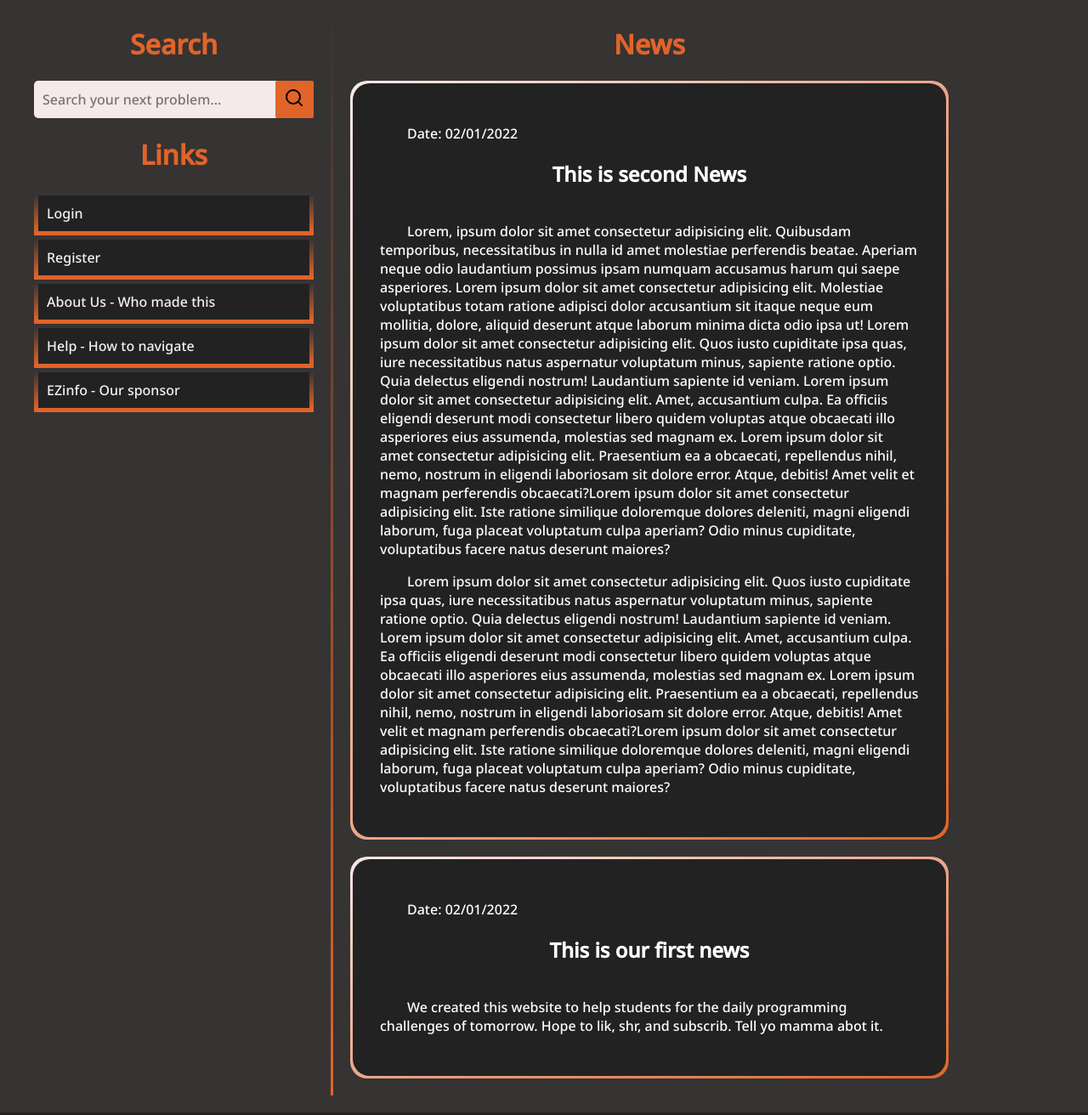
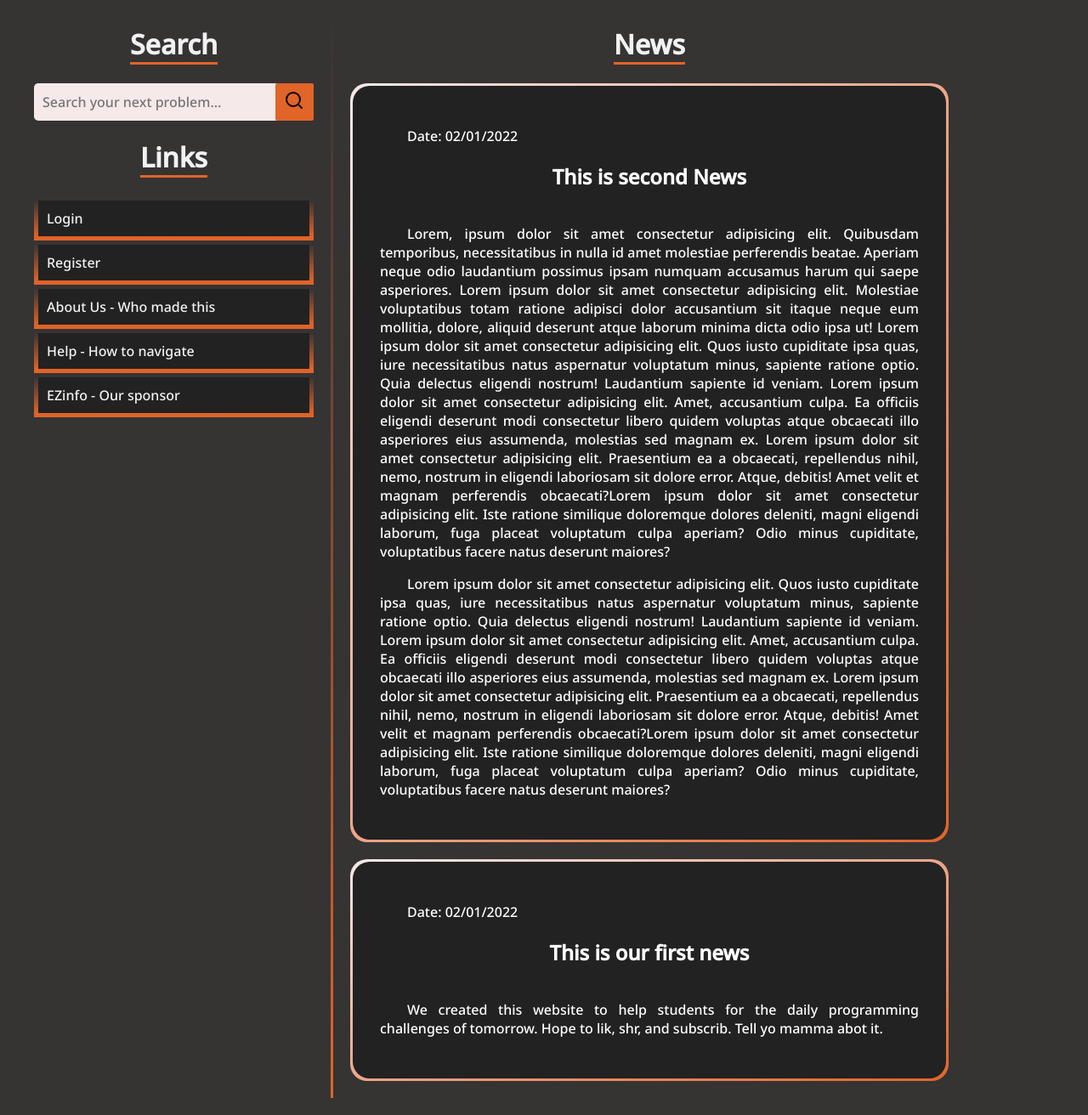
Before and after one commit to ValeuDoamne/In-form-atiX, a PHP site: page / in a window 1280 px wide. Shown: the part 51-1363 px from the top of the page at 85% size. Run offline with PHP 8.4, Linux system fonts and the light colour scheme.

Commit message:
Add files via upload

```diff
--- a/assets/css/style.css
+++ b/assets/css/style.css
@@ -11,8 +11,6 @@ a, h2, h3, h4, p {
   font-family: 'Noto Sans', sans-serif;
 }
 
-
-
 a {
 text-decoration: none;
 color:#E16428;
@@ -24,7 +22,9 @@ p.small {
 
 .main h1 {
   font-family: 'Noto Sans', sans-serif;
-    color: #E16428;
+  color:#f2f2f2;
+  border-bottom: 3px solid #E16428;
+  display: inline-block;
 }
 
 .topnav {
@@ -57,8 +57,7 @@ p.small {
   color: black;
 }
 
-.topnav .title
-{
+.topnav .title {
   color: #E16428;
   font-size: large;
   font-family: "Roboto";
@@ -70,6 +69,7 @@ main {
 
 .main {
   margin-top: 40px;
+  text-align: center;
 }
 
 main.centered-page {
@@ -79,6 +79,7 @@ main.centered-page {
 }
 
 main.centered-page h1 {
+font-family: 'Noto Sans', sans-serif;
 display: inline-block;
 border-bottom: solid 3px #E16428;
 padding: 0 0.25em;
@@ -167,12 +168,11 @@ form.login button[type="button"]:hover {
 background-color: rgba(225, 100, 40, 0.7);
 }
 
-@media screen and (max-width:400px){
+@media screen and (max-width:400px) {
 form.login {
   margin: 0.5em;
 }
 }
-
 
 .index-grid {
   display: grid;
@@ -192,7 +192,9 @@ form.login button[type="button"]:hover {
 }
 
 .news-container {
-    margin: 20px;
+  margin-left: 20px;
+  margin-right: 20px;
+  margin-bottom: 20px;
   padding: 1rem;
   background-image: linear-gradient(to bottom right, #F6E9E9, #E16428);
   border-radius: 20px;
@@ -217,9 +219,11 @@ form.login button[type="button"]:hover {
 
 .news-container .news-content .news-date {
   white-space:nowrap;
+  text-align: left;
 }
 
 .news-container .news-content {
+  text-align: justify;
   border-radius: 20px;
   background: #222;
   color: white;
@@ -239,10 +243,13 @@ form.login button[type="button"]:hover {
 
 .sidenav .sidenav-container {
   border-width: 10px;
-    margin: 20px;
+  margin-left: 20px;
+  margin-right: 20px;
+  margin-bottom: 20px;
 }
 
 .sidenav .sidenav-container .searchbar {
+  text-align: left;
   background-color: #F6E9E9;
   color:#272121;
   width: 300px;
@@ -279,6 +286,7 @@ form.login button[type="button"]:hover {
 }
 
 .sidenav .sidenav-container a {
+  text-align: left;
   border: solid;
   border-width: 5px;
   padding: 10px;
@@ -330,6 +338,7 @@ form.login button[type="button"]:hover {
 
 .mainAbout h1 {
 margin-top: 15px;
+font-family: 'Noto Sans', sans-serif;
 font-size: 33px;
 color:#f2f2f2;
 border-bottom: 3px solid #E16428;
@@ -338,6 +347,7 @@ form.login button[type="button"]:hover {
 
 .mainAbout h2 {
 margin-top: 15px;
+font-family: 'Noto Sans', sans-serif;
 font-size: 33px;
 color:#f2f2f2;
 border-bottom: 3px solid #E16428;
--- a/index.html
+++ b/index.html
@@ -13,9 +13,7 @@
 </head>
 <body>
     <header class="topnav">
-
         <a href="index.html" class="title">In-form-atiX</a>
-
         <input class="toggle"  id="toggle" type="checkbox" />
         <label class="hamburger" for="toggle">
             <div class="top"></div>
@@ -42,8 +40,6 @@
                             <img src="./assets/imgs/search.svg" onerror="Search" />
                         </button>
                     </form>
-                </div>
-                <div class="sidenav-container">
                     <h1>Links</h1>
                     <a href="login.html">Login</a>
                     <a href="register.html">Register</a>
@@ -52,7 +48,6 @@
                     <a href="https://ezinfo.ro">EZinfo - Our sponsor</a>
                 </div>
             </div>
-
             <div id="news">
                 <h1 style="text-align: center;">News</h1>
                 <div class="news-container">
@@ -71,8 +66,6 @@
                         <p>
                             Lorem ipsum dolor sit amet consectetur adipisicing elit. Quos iusto cupiditate ipsa quas, iure necessitatibus natus aspernatur voluptatum minus, sapiente ratione optio. Quia delectus eligendi nostrum! Laudantium sapiente id veniam. Lorem ipsum dolor sit amet consectetur adipisicing elit. Amet, accusantium culpa. Ea officiis eligendi deserunt modi consectetur libero quidem voluptas atque obcaecati illo asperiores eius assumenda, molestias sed magnam ex. Lorem ipsum dolor sit amet consectetur adipisicing elit. Praesentium ea a obcaecati, repellendus nihil, nemo, nostrum in eligendi laboriosam sit dolore error. Atque, debitis! Amet velit et magnam perferendis obcaecati?Lorem ipsum dolor sit amet consectetur adipisicing elit. Iste ratione similique doloremque dolores deleniti, magni eligendi laborum, fuga placeat voluptatum culpa aperiam? Odio minus cupiditate, voluptatibus facere natus deserunt maiores?
                         </p>
-
-
                     </div>
                 </div>
                 <div class="news-container">
--- a/login.html
+++ b/login.html
@@ -13,9 +13,7 @@
 </head>
 <body>
   <header class="topnav">
-
     <a href="index.html" class="title">In-form-atiX</a>
-
     <input class="toggle"  id="toggle" type="checkbox" />
     <label class="hamburger" for="toggle">
       <div class="top"></div>
```
Also changed, not shown: about.html (+0 -7 lines). Lines whose indentation alone changed are shown as unchanged.
